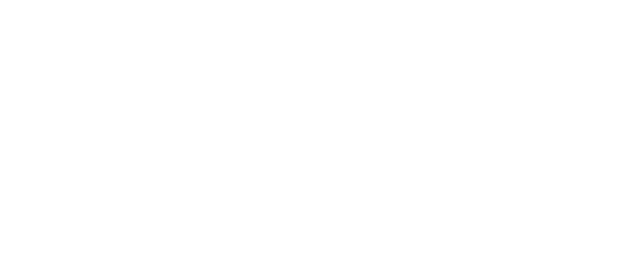
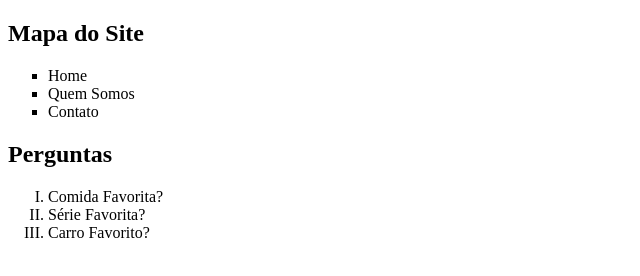
Before and after one commit to BielSlifer/HTML-Fundamentos1, a plain HTML site: page Projects/Aula 5/inedx.html in a window 1280 px wide. Shown: the whole page, without its empty margins (0-640 px from the left). Drawn offline with Linux system fonts and the light colour scheme.

Commit message:
atualiza aula 5

```diff
--- a/Projects/Aula 5/inedx.html
+++ b/Projects/Aula 5/inedx.html
@@ -5,6 +5,20 @@
     <title>Aula 5</title>
 </head>
 <body>
-
+    <h2>Mapa do Site</h2>
+    <!-- usado para escrever comentarios em HTML -->
+    <!-- Lista não ordenada: circle, disc e square podem ser usados como type em UL -->
+    <ul type='square'>
+        <li>Home</li>
+        <li>Quem Somos</li>
+        <li>Contato</li>
+    </ul>
+    <h2>Perguntas</h2>
+    <!-- Lista Ordenada: 1, A a, I, i podem ser usados como type em OL -->
+    <ol type="I">
+        <li>Comida Favorita?</li>
+        <li>Série Favorita?</li>
+        <li>Carro Favorito?</li>
+    </ol>
 </body>
 </html>
```
